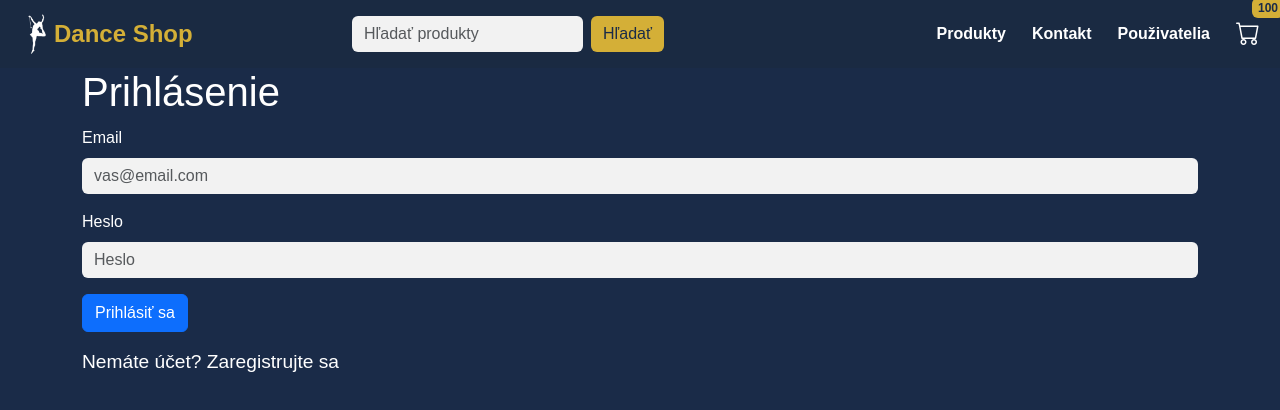
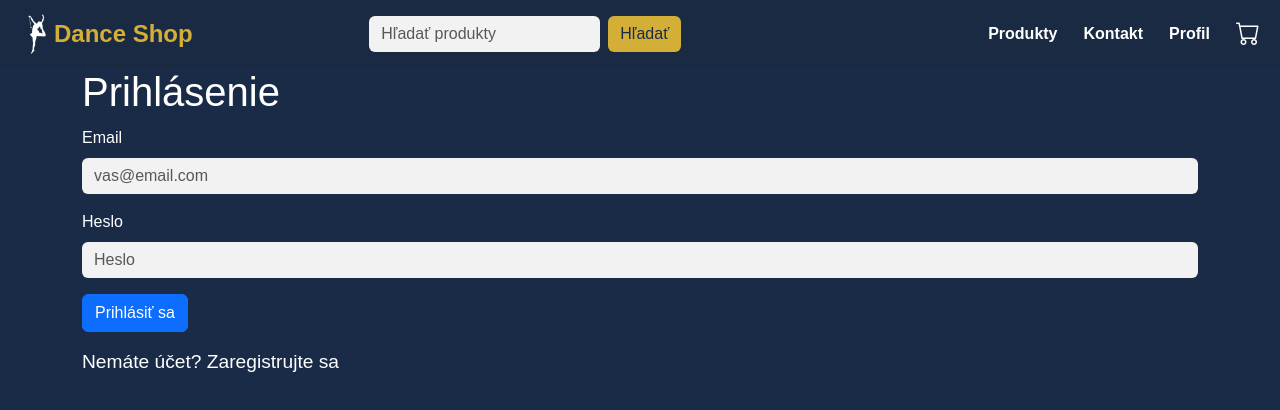
Before and after one commit to StasUniza/EShop, a React (Create React App) app in the folder dance-shop/: page /login in a window 1280 px wide. Shown: the top 410 px of the page. Built offline with nearby package versions, Linux system fonts and the light colour scheme.

Commit message:
uprava navbar

```diff
--- a/dance-shop/src/Pages/AdminProductsPage/AdminProductsPage.js
+++ b/dance-shop/src/Pages/AdminProductsPage/AdminProductsPage.js
@@ -1,3 +1,4 @@
+//src\Pages\AdminProductsPage\AdminProductsPage.js
 import React, { useEffect, useState } from 'react';
 import './AdminProductPage.css';
 import {
--- a/dance-shop/src/Pages/ProductsPage/ProductsPage.jsx
+++ b/dance-shop/src/Pages/ProductsPage/ProductsPage.jsx
@@ -1,3 +1,4 @@
+//src\Pages\AdminProductsPage\ProductsPage.js
 import React, { useEffect, useState } from 'react';
 import { Link } from 'react-router-dom';
 import './ProductsPage.css';
--- a/dance-shop/src/Pages/ProfilePage.js
+++ b/dance-shop/src/Pages/ProfilePage.js
@@ -76,8 +76,7 @@ function ProfilePage() {
 
   const handlePasswordSave = async (e) => {
     e.preventDefault();
-    // Tu by si volal endpoint na zmenu hesla (napr. updatePassword).
-    // Skontroluj oldPassword, newPassword, confirmNewPassword...
+
     setMessage('Heslo bolo úspešne zmenené.');
   };
 
@@ -90,7 +89,7 @@ function ProfilePage() {
       <h1 className="text-white">Môj profil</h1>
       {message && <div className="alert alert-info">{message}</div>}
 
-      {/* Tabs */}
+
       <ul className="nav nav-tabs mb-4">
         <li className="nav-item">
           <button
--- a/dance-shop/src/components/Navbar/Navbar.css
+++ b/dance-shop/src/components/Navbar/Navbar.css
@@ -67,3 +67,40 @@
   font-size: 0.75rem;
   padding: 4px 6px;
 }
+
+.navbar .btn-link {
+  color: #FFFFFF;
+  font-weight: bold;
+  text-decoration: none;
+}
+
+.navbar .btn-link:hover {
+  color: #D4AF37;
+}
+
+
+
+.navbar .dropdown-menu {
+  background-color: #1A2A42;
+  border: none;
+
+}
+
+.navbar .dropdown-menu .dropdown-item {
+  color: #FFFFFF;
+  font-weight: bold;
+  padding: 10px 15px;
+  transition: background-color 0.3s ease;
+}
+
+.navbar .dropdown-menu .dropdown-item:hover {
+  background-color: #1A2B48;
+  color: #D4AF37;
+}
+
+
+
+
+.navbar .dropdown-toggle::after {
+  display: none;
+}
--- a/dance-shop/src/components/Navbar/Navbar.jsx
+++ b/dance-shop/src/components/Navbar/Navbar.jsx
@@ -1,17 +1,20 @@
-// src/components/Navbar/Navbar.jsx
-
 import React from 'react';
-import 'bootstrap/dist/css/bootstrap.min.css';
-import 'bootstrap-icons/font/bootstrap-icons.css';
 import { Link } from 'react-router-dom';
 import './Navbar.css';
 import logo from '../../Assets/Images/logo.png';
+import { getUserInfo, logoutUser } from '../../services/authService';
 
 function Navbar() {
+    const userInfo = getUserInfo();
+
+    const handleLogout = () => {
+        logoutUser();
+        window.location.href = '/login';
+    };
+
     return (
         <nav className="navbar navbar-expand-lg navbar-dark bg-custom">
             <div className="container-fluid">
-
                 <Link className="navbar-brand d-flex align-items-center" to="/">
                     <img src={logo} alt="Dance Shop Logo" className="logo-img" />
                     <span className="ms-2">Dance Shop</span>
@@ -24,14 +27,12 @@ function Navbar() {
                     data-bs-target="#navbarContent"
                     aria-controls="navbarContent"
                     aria-expanded="false"
-          aria-label="Prepínač navigácie"
+                    aria-label="Toggle navigation"
                 >
                     <span className="navbar-toggler-icon"></span>
                 </button>
 
-
                 <div className="collapse navbar-collapse" id="navbarContent">
-
                     <form className="d-flex flex-column flex-lg-row mx-auto my-2 my-lg-0">
                         <input
                             className="form-control w-100 w-lg-auto me-2"
@@ -40,10 +41,11 @@ function Navbar() {
                             aria-label="Hľadať"
                         />
                         <button className="btn btn-search mt-2 mt-lg-0" type="submit">
+                            <Link className="dropdown-item" to="/products">
                                  Hľadať
+                            </Link>
                         </button>
                     </form>
-
 
                     <ul className="navbar-nav ms-auto mb-2 mb-lg-0 align-items-lg-center">
                         <li className="nav-item">
@@ -56,19 +58,98 @@ function Navbar() {
                                 Kontakt
                             </Link>
                         </li>
-            <li className="nav-item">
-              <Link className="nav-link" to="/users">
+
+                        {userInfo?.roleId === 1 && (
+                            <li className="nav-item dropdown">
+                                <a
+                                    className="nav-link dropdown-toggle"
+                                    href="#"
+                                    id="adminDropdown"
+                                    role="button"
+                                    data-bs-toggle="dropdown"
+                                    aria-expanded="false"
+                                >
+                                    Admin
+                                </a>
+                                <ul className="dropdown-menu" aria-labelledby="adminDropdown">
+                                    <li>
+                                        <Link className="dropdown-item" to="/admin/products">
+                                            Pridať Produkty
+                                        </Link>
+                                    </li>
+                                    <li>
+                                        <Link className="dropdown-item" to="/users">
                                             Použivatelia
                                         </Link>
                                     </li>
+                                </ul>
+                            </li>
+                        )}
+
+                        {!userInfo && (
+                            <li className="nav-item dropdown">
+                                <a
+                                    className="nav-link dropdown-toggle"
+                                    href="#"
+                                    id="profileDropdown"
+                                    role="button"
+                                    data-bs-toggle="dropdown"
+                                    aria-expanded="false"
+                                >
+                                    Profil
+                                </a>
+                                <ul className="dropdown-menu" aria-labelledby="profileDropdown">
+                                    <li>
+                                        <Link className="dropdown-item" to="/login">
+                                            Prihlasenie
+                                        </Link>
+                                    </li>
+                                    <li>
+                                    <Link className="dropdown-item" to="/register">
+                                            Registracia
+                                        </Link>
+                                    </li>
+                                </ul>
+                            </li>
+                        )}
+
+
+                        {userInfo && (
+                            <li className="nav-item dropdown">
+                                <a
+                                    className="nav-link dropdown-toggle"
+                                    href="#"
+                                    id="profileDropdown"
+                                    role="button"
+                                    data-bs-toggle="dropdown"
+                                    aria-expanded="false"
+                                >
+                                    Profil
+                                </a>
+                                <ul className="dropdown-menu" aria-labelledby="profileDropdown">
+                                    <li>
+                                        <Link className="dropdown-item" to="/profile">
+                                            Údaje
+                                        </Link>
+                                    </li>
+                                    <li>
+                                        <button
+                                            className="dropdown-item"
+                                            onClick={handleLogout}
+                                        >
+                                            Odhlásiť sa
+                                        </button>
+                                    </li>
+                                </ul>
+                            </li>
+                        )}
+
+
 
                         <li className="nav-item">
                             <Link className="nav-link position-relative" to="/cart">
                                 <i className="bi bi-cart" style={{ fontSize: '1.5rem' }}></i>
 
-                <span className="badge bg-gold position-absolute top-0 start-100 translate-middle">
-                  100
-                </span>
                             </Link>
                         </li>
                     </ul>
--- a/dance-shop/src/services/authService.js
+++ b/dance-shop/src/services/authService.js
@@ -1,7 +1,24 @@
+//src\services\authService.js
 import axios from 'axios';
 import Cookies from 'js-cookie';
+import {jwtDecode} from 'jwt-decode'; // Musíme nainštalovať: npm install jwt-decode
+
 
 const API_URL = '/api/auth';
+
+
+
+export const getUserInfo = () => {
+    const token = getToken();
+    if (!token) return null;
+    try {
+        return jwtDecode(token); // Vracia objekt s `userId` a `roleId`
+    } catch (error) {
+        console.error('Chyba pri dekódovaní tokenu:', error);
+        return null;
+    }
+};
+
 
 export const registerUser = async (userData) => {
     const response = await axios.post(`${API_URL}/register`, userData);
@@ -11,9 +28,10 @@ export const registerUser = async (userData) => {
 export const loginUser = async (credentials) => {
     const response = await axios.post(`${API_URL}/login`, credentials);
 
-    Cookies.set('token', response.data.token, { expires: 1 });
+    Cookies.set('token', response.data.token, { expires: 1 }); // Token sa ukladá na 1 deň
     return response.data;
 };
+
 
 export const logoutUser = () => {
     Cookies.remove('token');
```
Also changed, not shown: 1 other file (tests, documents, lock files or other folders). Lines whose indentation alone changed are shown as unchanged.
